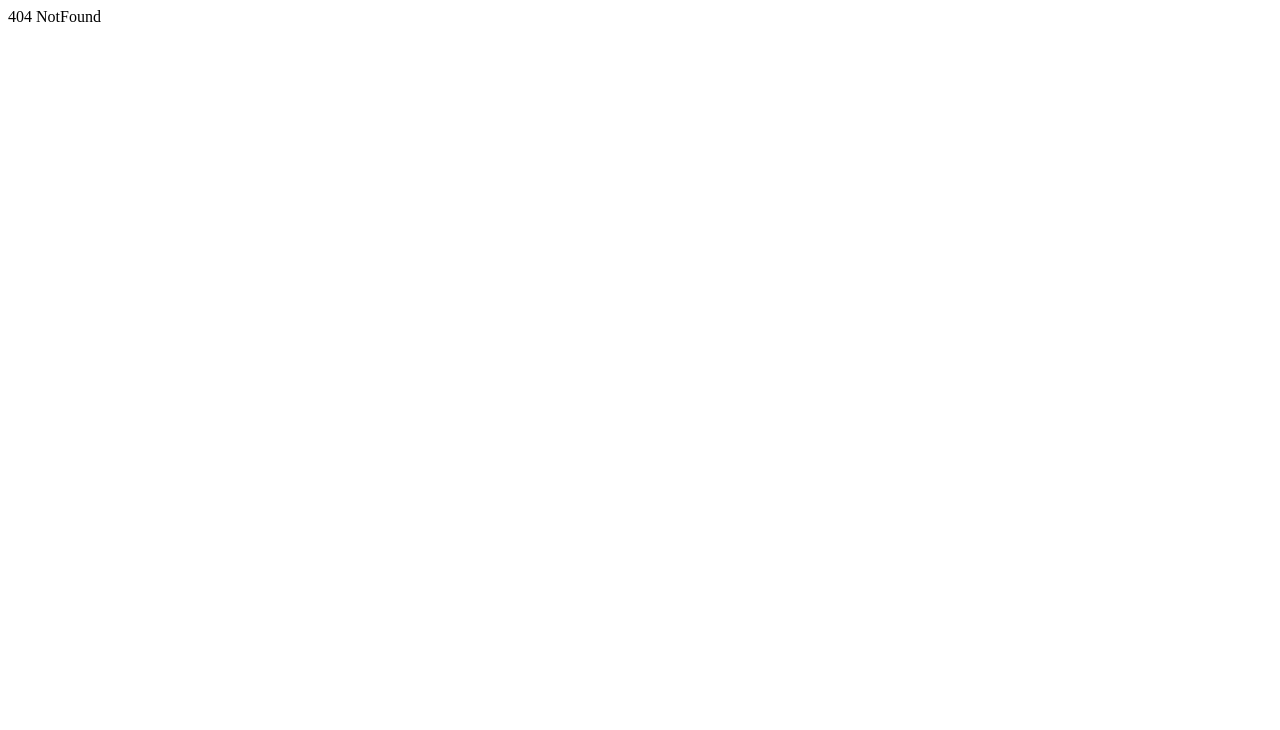
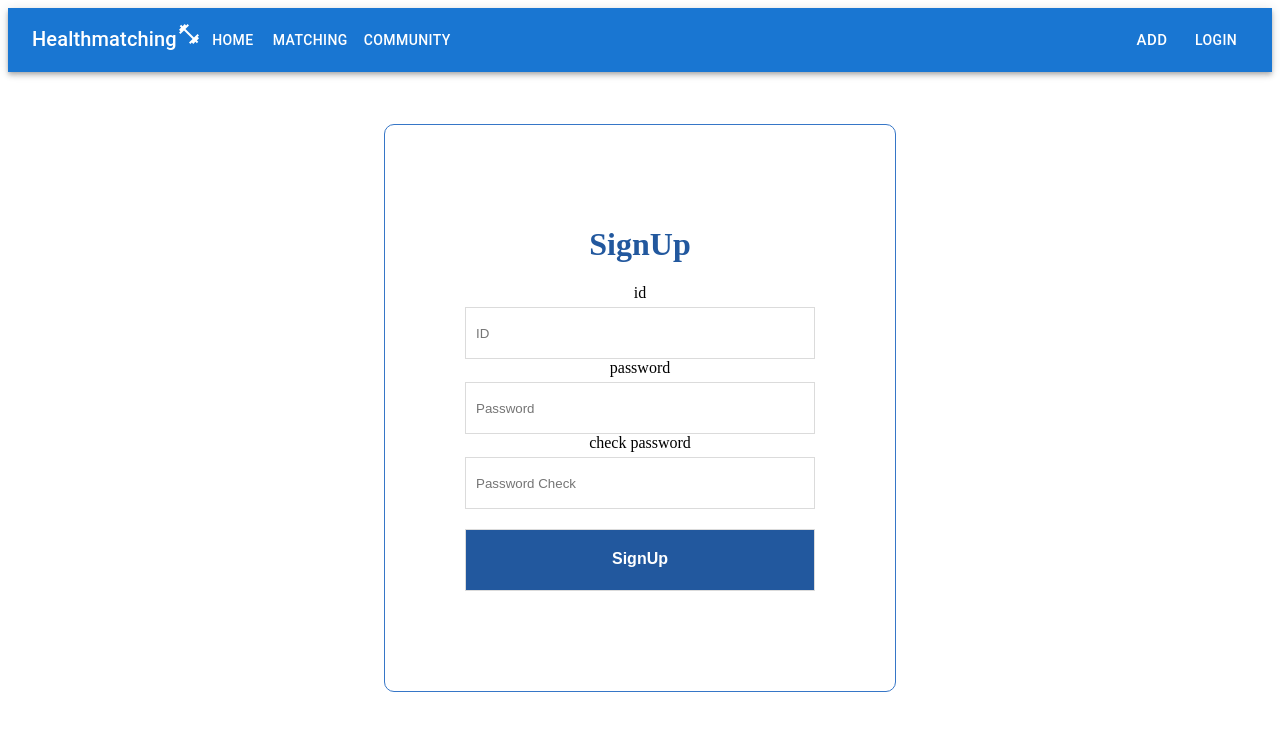
Before and after one commit to seo-jiwon/React-Web-Health-Match, a React (Create React App) app: page /signup in a window 1280 px wide. Before the commit this address had no page. Shown: the top 730 px of the page. Built offline with nearby package versions, Linux system fonts and the light colour scheme.

Commit message:
로그인 회원가입 페이지 생성

```diff
--- a/package.json
+++ b/package.json
@@ -25,6 +25,7 @@
     "react-dom": "^18.0.0",
     "react-helmet": "^6.1.0",
     "react-helmet-async": "^1.3.0",
+    "react-hook-form": "^7.31.2",
     "react-router-dom": "^6.3.0",
     "react-scripts": "5.0.0",
     "react-timekeeper": "^1.0.0",
--- /dev/null
+++ b/src/pages/Login.css
@@ -0,0 +1,54 @@
+.container {
+    display: grid;
+    place-content: center;
+    margin-top: 1rem;
+    flex-direction: column;
+    justify-content: center;
+    align-items: center;
+    height: 80vh;
+}
+
+.login-form {
+
+    width: 350px;
+    border: 1px solid #3676c7;
+    padding: 5rem;
+    /* padding: 10px 30px 30px; */
+    display: grid;
+    flex-direction: column;
+    text-align: center;
+    border-radius: 10px;
+
+    /* border: 1px solid #3676c7;
+    padding: 5rem;
+    margin-top: 3rem;
+    display:grid;
+    border-radius: 10px; */
+  }
+
+  input {
+    border: 0.5px solid rgb(219, 219, 219);
+    padding: 10px;
+    margin-top: 5px;
+    height: 30px;
+  }
+
+  .login-btn {
+    margin: 20px 0px;
+    background-color: #22589e;
+    font-size: 16px;
+    color: white;
+    font-weight: 600;
+    cursor: pointer;
+    padding: 20px 30px 40px;
+  }
+
+  .login-h1 {
+    color: #22589e;
+  }
+
+  a {
+    font-weight: 600;
+    color: #22589e;
+    text-decoration: none;
+  }
--- /dev/null
+++ b/src/pages/Login.js
@@ -0,0 +1,35 @@
+import React, { useState } from "react";
+import Navbar from './Navbar';
+import { Link } from "react-router-dom";
+import { useForm } from "react-hook-form";
+import './Login.css'
+
+
+export default function Login() {
+    const { register, watch, handleSubmit} = useForm();
+    const onValid = (data) => console.log(data, "onvalid");
+    const onInvalid = (data) => console.log(data, "onInvalid");
+
+    return (
+        <div className="Login">
+            <Navbar />
+            <div className="container">
+                <form className="login-form" onSubmit={handleSubmit(onValid, onInvalid)}>
+                    <h1 className="login-h1">Login</h1>
+                    <input
+                        {...register("id", { required: "id error", minLength: 5 } )}
+                        type = "email"
+                        placeholder = "ID"
+                        />
+                    <input
+                        {...register("password", { required: "password error" })}
+                        type = "password"
+                        placeholder = "Password"
+                        />
+                    <input className="login-btn" type="submit" value="Login" />
+                    <Link to="/signup">sign up?</Link>
+                </form>
+            </div>
+        </div>
+  );
+}
--- a/src/pages/Navbar.js
+++ b/src/pages/Navbar.js
@@ -55,7 +55,7 @@ export default function Navbar() {
               <MenuItem component="a" href="/curriculum">Curriculum</MenuItem>
             </Menu>
           </div>
-          <Button color="inherit" href="/">Login</Button>
+          <Button color="inherit" href="/login">Login</Button>
         </Toolbar>
       </AppBar>
     </Box>
--- /dev/null
+++ b/src/pages/SignUp.css
@@ -0,0 +1,54 @@
+.container {
+    display: grid;
+    place-content: center;
+    margin-top: 1rem;
+    flex-direction: column;
+    justify-content: center;
+    align-items: center;
+    height: 80vh;
+}
+
+.signup-form {
+
+    width: 350px;
+    border: 1px solid #3676c7;
+    padding: 5rem;
+    /* padding: 10px 30px 30px; */
+    display: grid;
+    flex-direction: column;
+    text-align: center;
+    border-radius: 10px;
+
+    /* border: 1px solid #3676c7;
+    padding: 5rem;
+    margin-top: 3rem;
+    display:grid;
+    border-radius: 10px; */
+  }
+
+  input {
+    border: 0.5px solid rgb(219, 219, 219);
+    padding: 10px;
+    margin-top: 5px;
+    height: 30px;
+  }
+
+  .signup-btn {
+    margin: 20px 0px;
+    background-color: #22589e;
+    font-size: 16px;
+    color: white;
+    font-weight: 600;
+    cursor: pointer;
+    padding: 20px 30px 40px;
+  }
+
+  .signup-h1 {
+    color: #22589e;
+  }
+
+  a {
+    font-weight: 600;
+    color: #22589e;
+    text-decoration: none;
+  }
--- /dev/null
+++ b/src/pages/SignUp.js
@@ -0,0 +1,41 @@
+import React, { useState } from "react";
+import Navbar from './Navbar';
+import { Link } from "react-router-dom";
+import { useForm } from "react-hook-form";
+import './SignUp.css'
+
+export default function SignUp() {
+  const { register, watch, handleSubmit} = useForm();
+    const onValid = (data) => console.log(data, "onvalid");
+    const onInvalid = (data) => console.log(data, "onInvalid");
+
+    return (
+        <div className="SignUp">
+            <Navbar />
+            <div className="container">
+                <form className="signup-form" onSubmit={handleSubmit(onValid, onInvalid)}>
+                    <h1 className="signup-h1">SignUp</h1>
+                    id
+                    <input
+                        {...register("id", { required: "id error", minLength: 5 } )}
+                        type = "email"
+                        placeholder = "ID"
+                        />
+                    password
+                    <input
+                        {...register("password", { required: "password error", minLength: 5 })}
+                        type = "password"
+                        placeholder = "Password"
+                        />
+                    check password
+                    <input
+                        {...register("passwordCheck", { required: "password check error" })}
+                        type = "passwordcheck"
+                        placeholder = "Password Check"
+                        />
+                    <input className="signup-btn" type="submit" value="SignUp" />
+                </form>
+            </div>
+        </div>
+    );
+}
--- a/src/routes.js
+++ b/src/routes.js
@@ -10,6 +10,8 @@ import TimeTable from "./pages/TimeTable";
 import Curriculum from "./pages/Curriculum";
 import Communityupdate from "./pages/Communityupdate";
 import MatchingComplete from "./pages/MatchingComplete";
+import Login from "./pages/Login";
+import SignUp from "./pages/SignUp";
 
 export default function Router(){
     return useRoutes([
@@ -23,6 +25,8 @@ export default function Router(){
         { path : 'timetable', element:<TimeTable/>},
         { path : 'curriculum', element:<Curriculum/>},
         { path : 'update', element : <Communityupdate/>},
-        { path : 'matchingcomplete', element : <MatchingComplete/>}
+        { path : 'matchingcomplete', element : <MatchingComplete/>},
+        { path : 'login', element : <Login/>},
+        { path : 'signup', element : <SignUp/>}
     ]);
 }
```
Also changed, not shown: 1 other file (tests, documents, lock files or other folders).
